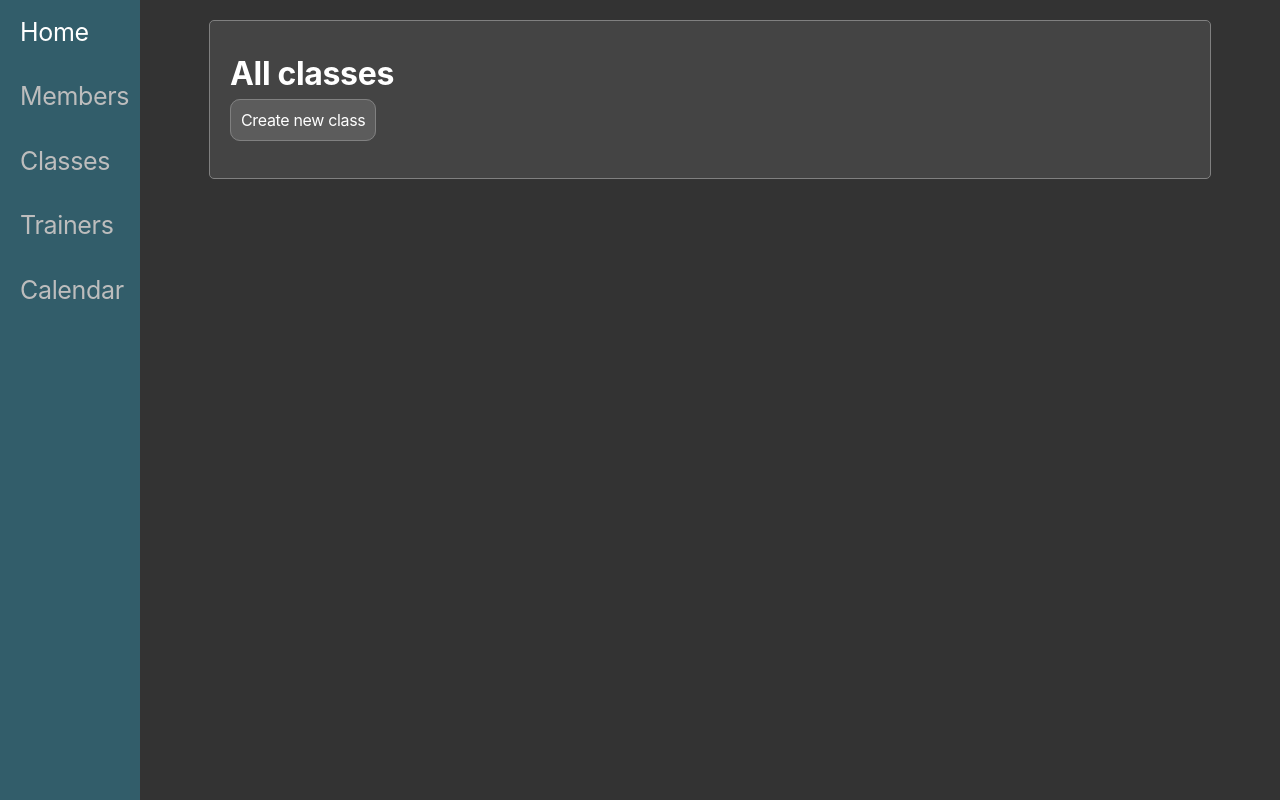
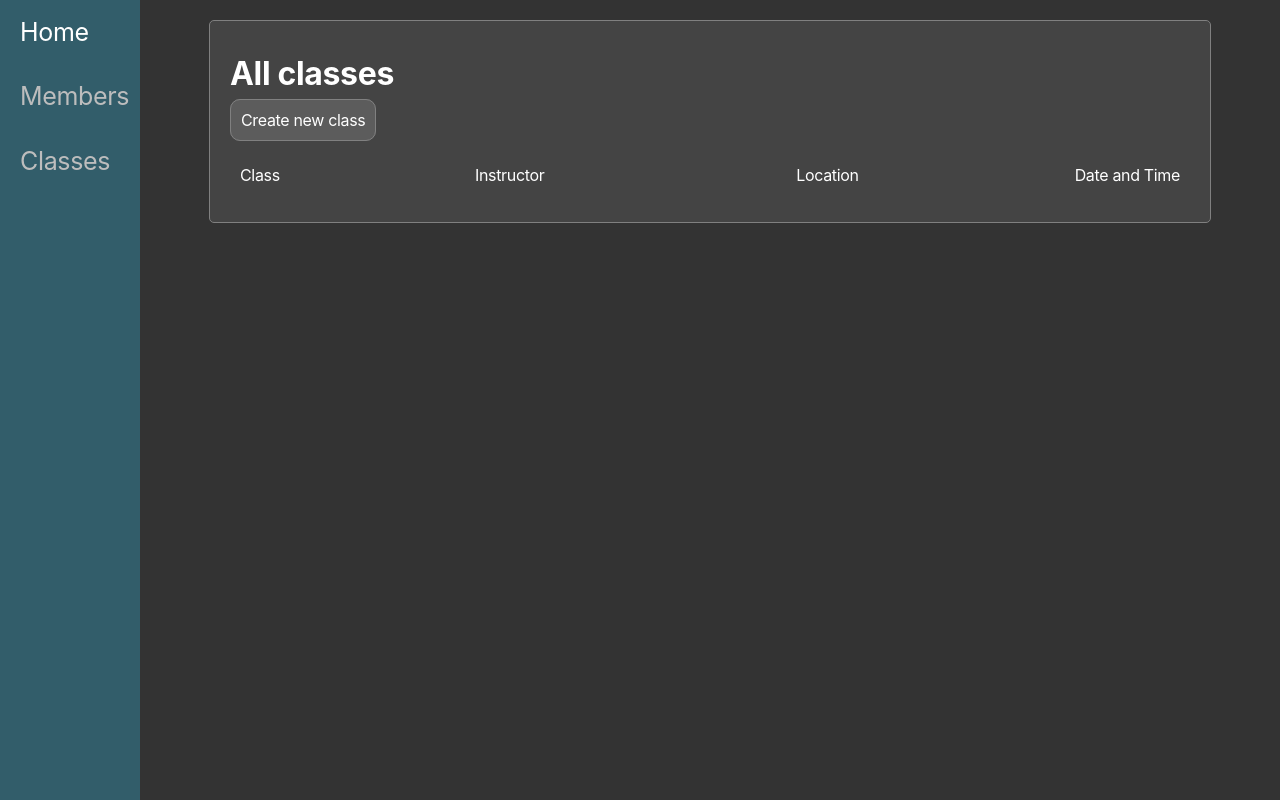
Before and after one commit to alexkinsey/kenetic_gym_schedual_planner, a Flask app: page /classes in a window 1280 px wide. Run offline with Flask 2, Linux system fonts and the light colour scheme; data that the repository does not hold is empty; some libraries are stand-ins or nearby versions.

Commit message:
tables now use css grid

```diff
--- a/static/css/style.css
+++ b/static/css/style.css
@@ -50,6 +50,7 @@ main{
     margin: 15px 0px 0px 0px;
 }
 
+/* classes row setup */
 .container_row_classes{
     display:grid;
     grid-template-columns: 25% 25% 25% 25%;
--- a/templates/base.html
+++ b/templates/base.html
@@ -12,8 +12,8 @@
         <a href="/" class="sidenav-active">Home</a>
         <a href="/members">Members</a>
         <a href="/classes">Classes</a>
-        <a href="#">Trainers</a>
-        <a href="#">Calendar</a>
+        <!-- <a href="#">Trainers</a> -->
+        <!-- <a href="#">Calendar</a> -->
     </nav>
     <main>
         {% block content %}
--- a/templates/fitness_classes/index.html
+++ b/templates/fitness_classes/index.html
@@ -5,10 +5,16 @@
         <h1>All classes</h1>
         <a href="/classes/new" class="light_grey_button">Create new class</a>
         <div class="content_container_row">
+            <div class="container_row_classes" style="background-color: transparent;">
+                <p class="row_item_left_align">Class</p>
+                <p class="row_item_left_align">Instructor</p>
+                <p class="row_item">Location</p>
+                <p class="row_item_right_align">Date and Time</p>
+            </div>
             {% for fitness_class in all_fitness_classes %}
             <a href="/classes/{{fitness_class.id}}" class="container_row_classes">
                 <p class="row_item_left_align">{{fitness_class.title}}</p>
-                <p class="row_item_left_align">{{fitness_class.trainer.first_name}}</p>
+                <p class="row_item_left_align">{{fitness_class.trainer.first_name}} {{fitness_class.trainer.last_name}}</p>
                 <p class="row_item">{{fitness_class.location.name}}</p>
                 <p class="row_item_right_align">{{fitness_class.date}} at {{ fitness_class.time }}</p>
             </a>
--- a/templates/fitness_classes/show.html
+++ b/templates/fitness_classes/show.html
@@ -6,10 +6,11 @@
     <h2>{{ fitness_class.date }} at {{ fitness_class.time }}</h2>
     <p>Held in {{fitness_class.location.name}}</p>
     <p>Max capacity: {{fitness_class.capacity}} people</p>
-    <a href="/attendances/new/{{ fitness_class.id}}" class="light_grey_button">Add member to class</a>
     <a href="/classes/{{fitness_class.id}}/edit" class="light_grey_button">Edit class details</a>
 
     <h1>Members attending</h1>
+    <a href="/attendances/new/{{ fitness_class.id}}" class="light_grey_button">Add member to class</a>
+    <p style="margin-bottom:25px"></p>
 
     {% for member in members %}
         <a href="/members/{{member.id}}" class="container_row_members">
--- a/templates/members/show.html
+++ b/templates/members/show.html
@@ -18,9 +18,9 @@
         {% for fitness_class in fitness_classes %}
         <a href="/classes/{{fitness_class.id}}" class="container_row_classes">
             <p class="row_item_left_align">{{fitness_class.title}}</p>
-            <p class="row_item_left_align">{{ fitness_class.trainer.first_name }}</p>
-            <p class="row_item">{{ fitness_class.location.name }}</p>
-            <p class="row_item_right_align">{{ fitness_class.date }}</p>
+            <p class="row_item_left_align">{{fitness_class.trainer.first_name}} {{fitness_class.trainer.last_name}}</p>
+            <p class="row_item">{{fitness_class.location.name}}</p>
+            <p class="row_item_right_align">{{fitness_class.date}}</p>
         </a>
     {% endfor %}
     </div>
```
Also changed, not shown: templates/members/index.html (+6 -1 lines).
